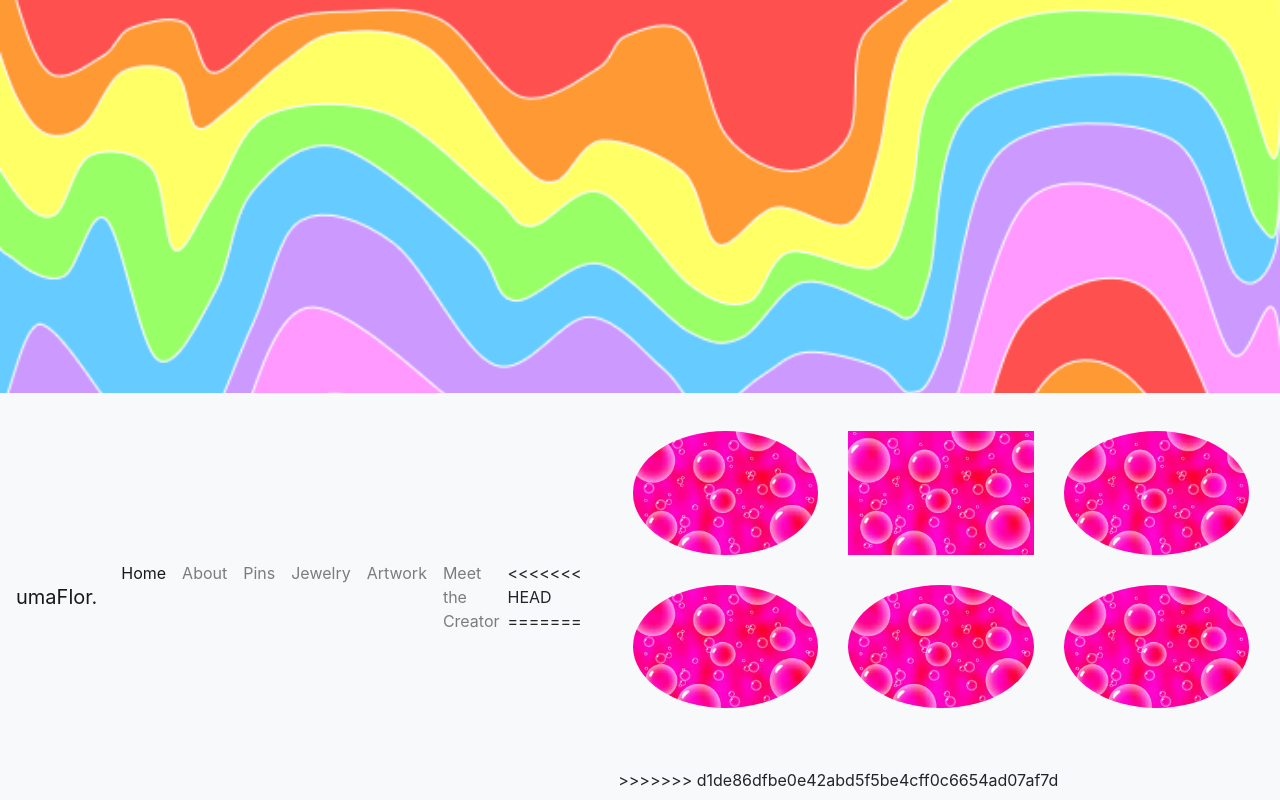
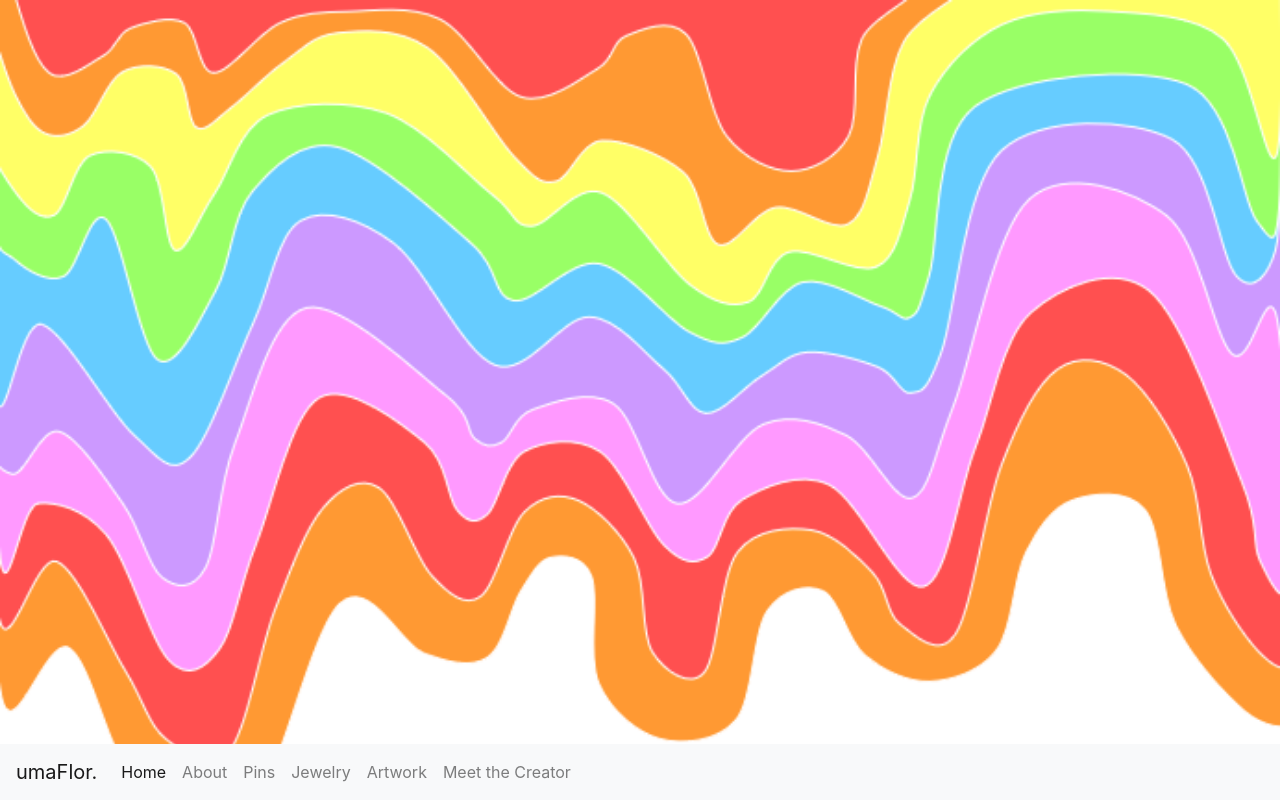
Before and after one commit to Annabrazil1/UmaFlorCashMoney, a plain HTML site: page about.html in a window 1280 px wide. Drawn offline with nearby package versions, Linux system fonts and the light colour scheme.

Commit message:
abt corrections

```diff
--- a/about.html
+++ b/about.html
@@ -46,34 +46,7 @@
         </li>
       </ul>
 
-<<<<<<< HEAD
-=======
-  <!--first row on page-->
-  <div class="container-fluid">
-    <div class="row">
-      <div class="col-md-4">
-        <img alt="pinkbubles" src="./img/pinkbubles.jpg" class="rounded-circle" />
-      </div>
-      <div class="col-md-4">
-        <img alt="pinkbubles" src="./img/pinkbubles.jpg" />
-      </div>
-      <div class="col-md-4">
-        <img alt="pinkbubles" src="./img/pinkbubles.jpg" class="rounded-circle" />
-      </div>
-    </div>
 
 
-    <!--second row on page-->
-    <div class="row">
-      <div class="col-md-4">
-        <img style="margin-bottom: 60px" alt="pinkbubles" src="./img/pinkbubles.jpg" class="rounded-circle" />
-      </div>
-      <div class="col-md-4">
-        <img style="margin-bottom: 60px" calt="pinkbubles" src="./img/pinkbubles.jpg" class="rounded-circle" class="rounded-circle" />
-      </div>
-      <div class="col-md-4">
-        <img style="margin-bottom: 60px" alt="pinkbubles" src="./img/pinkbubles.jpg" class="rounded-circle" />
-      </div>
->>>>>>> d1de86dfbe0e42abd5f5be4cff0c6654ad07af7d
-    </div>
+
   </nav>
```
